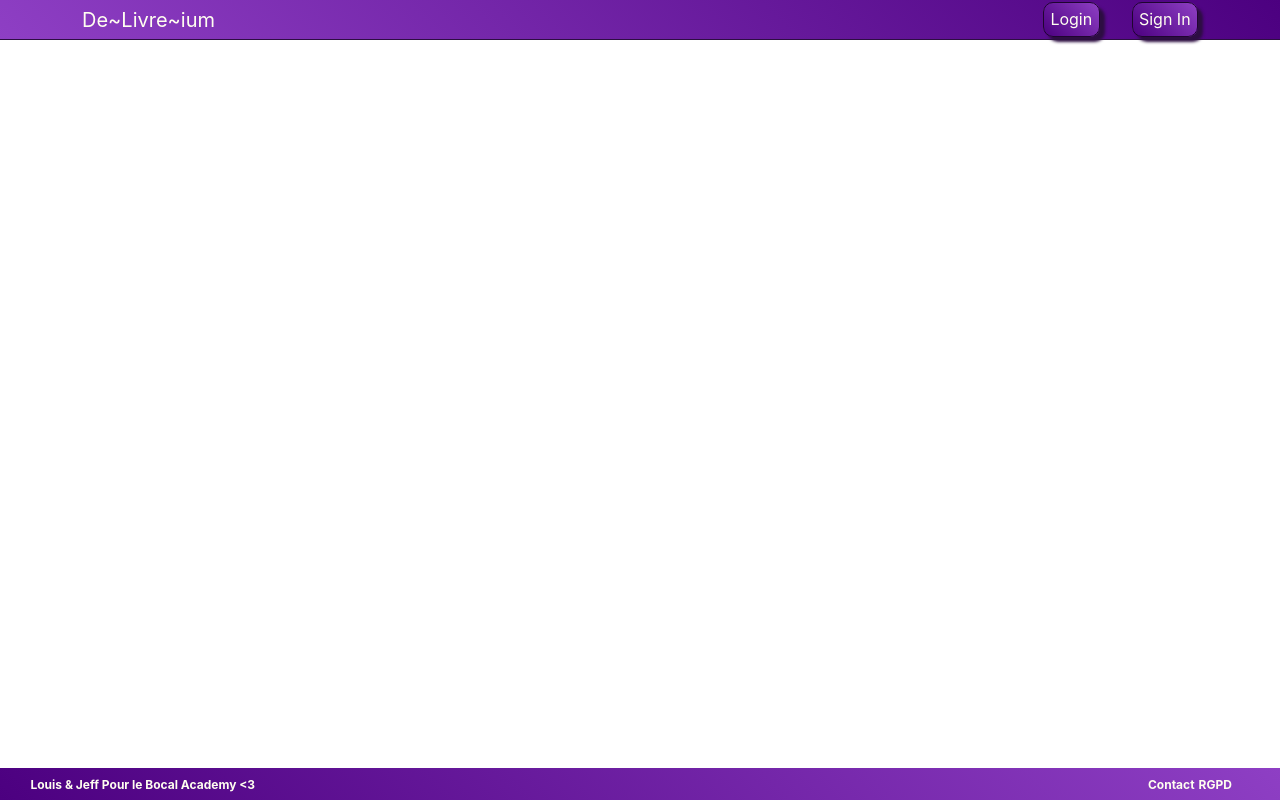
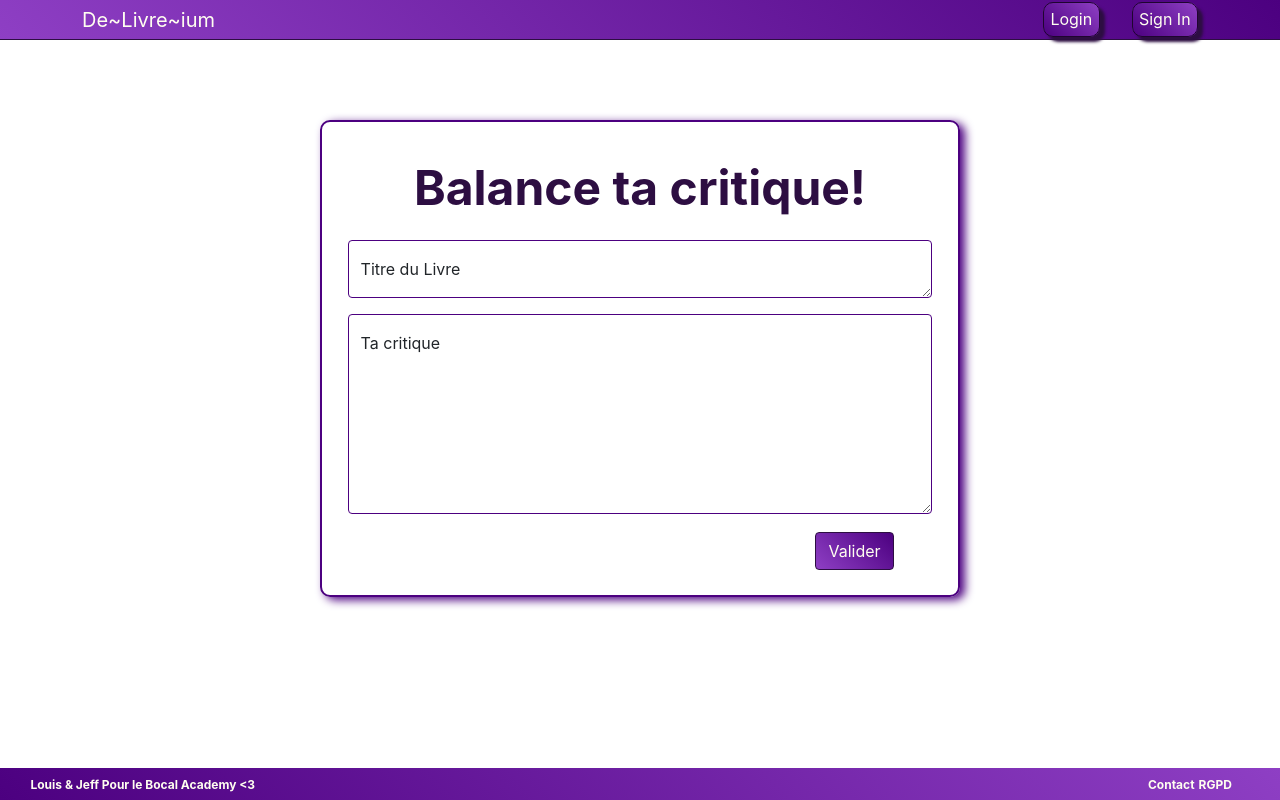
Before and after one commit to Stilgaar/Delivirum_FRONT_Jeff_Louis_2021_Projet_Bocal_Academy, a React (Create React App) app: page /Critique in a window 1280 px wide. Built offline with nearby package versions, Linux system fonts and the light colour scheme.

Commit message:
création du composant NewCrit

```diff
--- a/src/App.js
+++ b/src/App.js
@@ -11,6 +11,7 @@ import Splashscreen from './Splashscreen/Splashscreen';
 import RGPD from './Rgpd/Rgpd'
 import Contact from './Contact/Contact'
 import Homepage from './Homepage/Homepage'
+import NewCrit from './NewCrit/NewCrit';
 
 
 function App() {
@@ -82,6 +83,9 @@ function App() {
           <Route path="/Contact">
             <Contact />
           </Route>
+          <Route path="/Critique">
+            <NewCrit />
+          </Route>
         </Switch>
         <Footer />
       </Router>
--- a/src/Homepage/Homepage.js
+++ b/src/Homepage/Homepage.js
@@ -3,7 +3,7 @@ import './Homepage.css';
 import { useState } from "react";
 
 
-function Homepage({isLog, setIl}) {
+function Homepage({isLog, setIsLog}) {
 
     const [postsList, setPostsList] = useState([]);
 
--- a/src/NewCrit/NewCrit.css
+++ b/src/NewCrit/NewCrit.css
@@ -0,0 +1,31 @@
+.newCrit-box {
+    width: 50vw;
+    margin: auto;
+    margin-top: 10vh;
+    border: 2px solid #4c0080;
+    border-radius: 10px;
+    padding: 2vw;
+    box-shadow: 5px 3px 10px #4c0080;
+
+
+}
+
+.newCritH2 {
+    color: #2d0e42;
+    margin-top: 2%;
+    margin-bottom: 4%;
+}
+
+.boutonNewCrit {
+    background: linear-gradient(45deg, #8e3fc4, #4c0080);
+    border:1px solid #2d0e42;
+    color: ivory;
+    margin-left: 80%;
+    margin-top: 3%;
+}
+
+.boutonNewCrit:hover {
+    background: linear-gradient(105deg, #8e3fc4, #4c0080);
+    border:1px solid #1f0530;
+    color: ivory;
+}
--- a/src/NewCrit/NewCrit.js
+++ b/src/NewCrit/NewCrit.js
@@ -0,0 +1,63 @@
+import "./NewCrit.css";
+import { FloatingLabel, Form, Button } from "react-bootstrap";
+import { useState } from "react";
+
+function NewCrit() {
+  const [title, setTitle] = useState();
+  const [critic, setCritic] = useState();
+
+  function handleInput(e, setter) {
+    setter(e.target.value);
+  }
+
+  function handleClick() {
+    let click = { title, critic };
+    console.log(click);
+
+    fetch("http://localhost:5000/posts", {
+      method: "POST",
+      body: JSON.stringify(click),
+      headers: {
+        "Content-Type": "application/json",
+      },
+    })
+      .then((res) => res.json())
+      .then((json) => {
+        console.log(json);
+      });
+  }
+
+  return (
+    <div>
+      <Form className="newCrit-box">
+        <h2 className="newCritH2">Balance ta critique!</h2>
+        <FloatingLabel
+          controlId="floatingTextarea"
+          label="Titre du Livre"
+          className="mb-3"
+        >
+          <Form.Control
+            as="textarea"
+            placeholder="Titre"
+            name="title"
+            onInput={(e) => handleInput(e, setTitle)}
+          />
+        </FloatingLabel>
+        <FloatingLabel controlId="floatingTextarea2" label="Ta critique">
+          <Form.Control
+            as="textarea"
+            placeholder="Ta critique"
+            style={{ height: "200px" }}
+            name="critic"
+            onInput={(e) => handleInput(e, setCritic)}
+          />
+        </FloatingLabel>
+        <Button className="boutonNewCrit" onClick={() => handleClick()}>
+          Valider
+        </Button>
+      </Form>
+    </div>
+  );
+}
+
+export default NewCrit;
```
